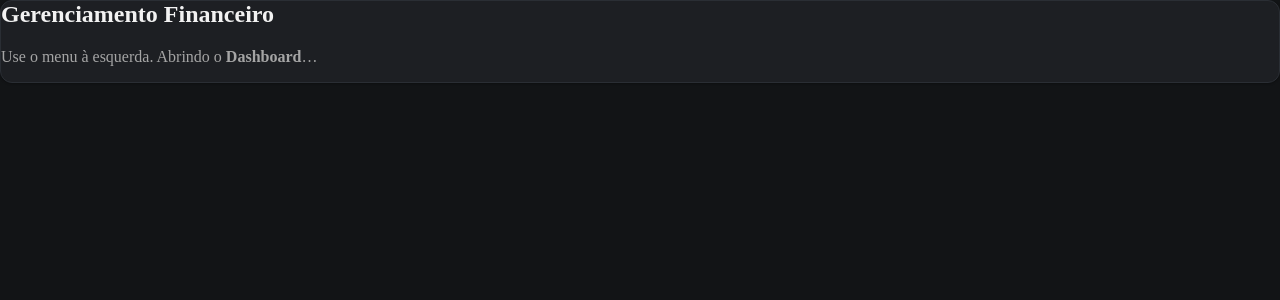
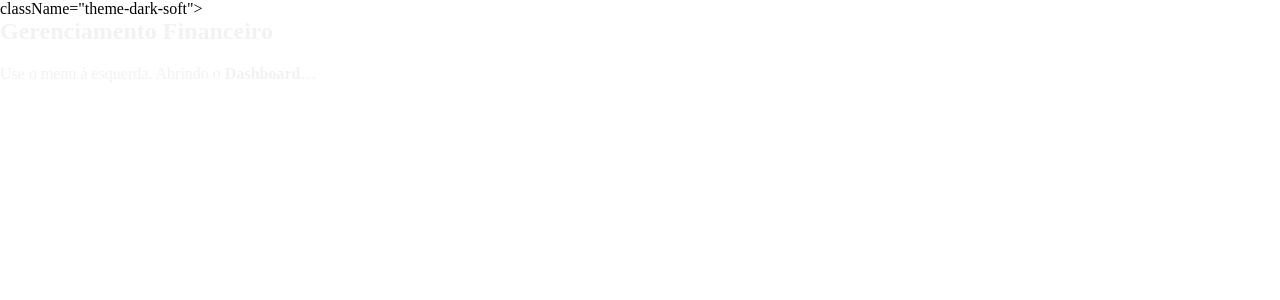
Before and after one commit to Ivanmonteiro-create/gerenciamentofamiliar.site, a Next.js app: page / in a window 1280 px wide. Shown: the top 300 px of the page. Built offline with nearby package versions, Linux system fonts and the light colour scheme.

Commit message:
Update layout.js

```diff
--- a/app/layout.js
+++ b/app/layout.js
@@ -9,7 +9,7 @@ export default function RootLayout({ children }) {
   return (
     <html lang="pt">
       {/* classe ativa o tema global */}
-      <body className="theme-dark-soft">
+      <body> className="theme-dark-soft">
         {children}
       </body>
     </html>
```
